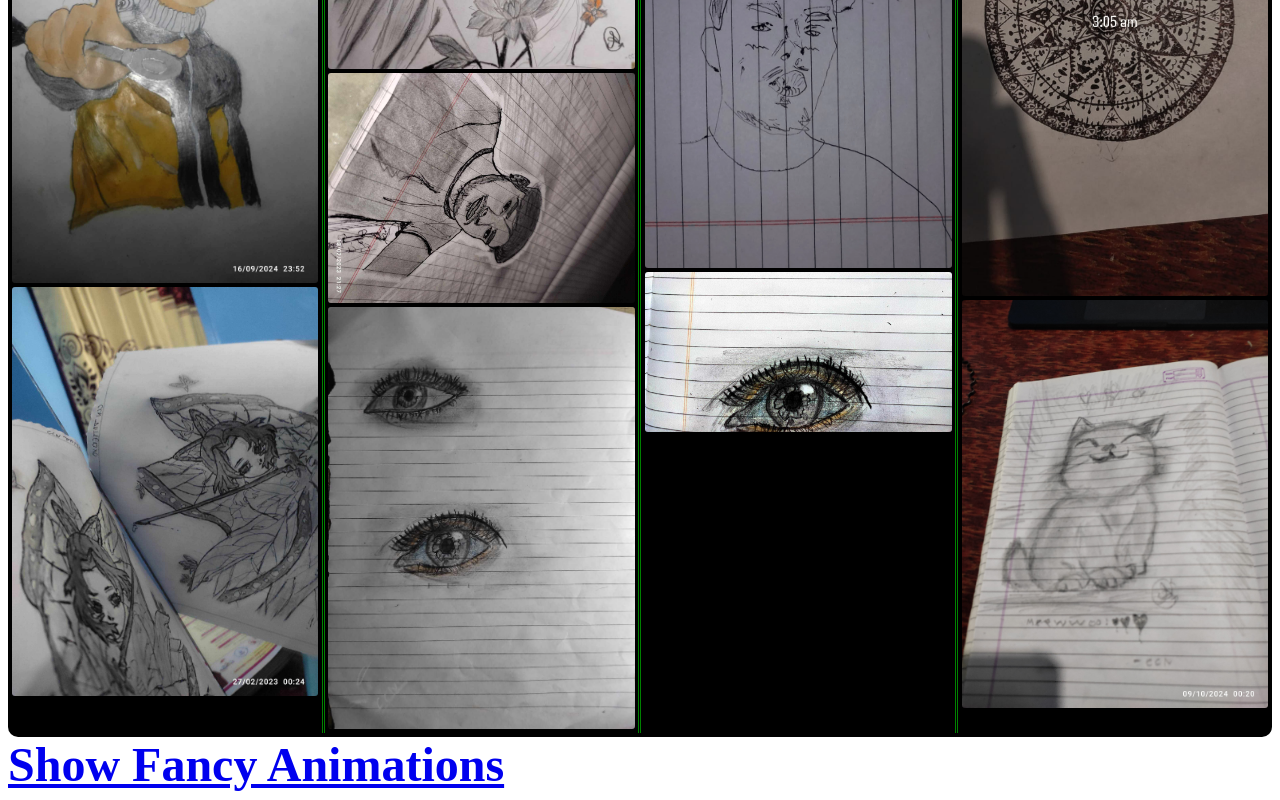
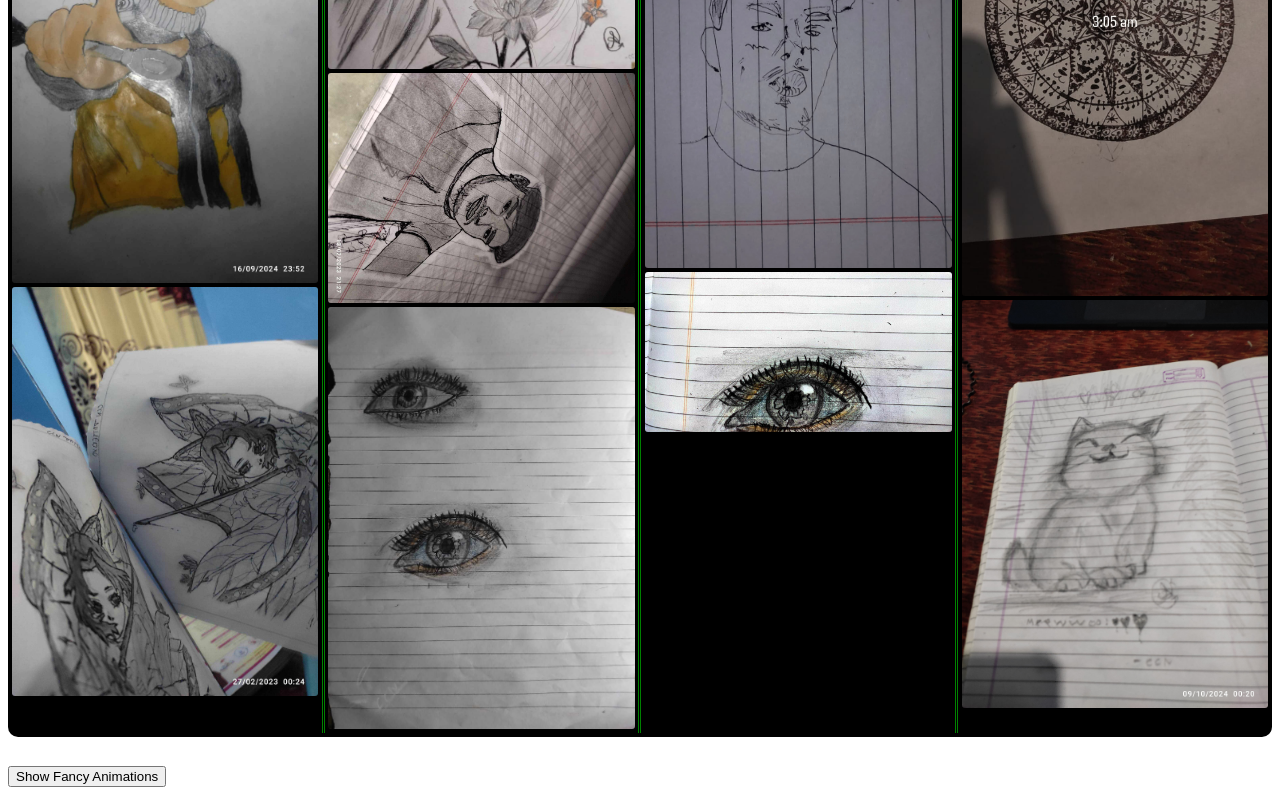
Before and after one commit to aakku106/art_gallery, a plain HTML site: page lessAnimation.html in a window 1280 px wide. Shown: the part 1877-2677 px from the top of the page. Drawn offline with Linux system fonts and the light colour scheme.

Commit message:
Refactor footer link to use a button for better accessibility

```diff
--- a/lessAnimation.html
+++ b/lessAnimation.html
@@ -165,8 +165,10 @@
       ><span class="111"><img src="pictures/111.jpg" alt="" /></span
       ><span class="112"><img src="pictures/112.jpg" alt="" /></span>
     </section>
-    <div style="font-size: xxx-large; font-weight: bolder">
-      <a href="../index.html">Show Fancy Animations</a>
-    </div>
+    <footer style="font-size: xxx-large; font-weight: bolder">
+      <a href="../index.html"
+        ><button type="button">Show Fancy Animations</button>
+      </a>
+    </footer>
   </body>
 </html>
```
